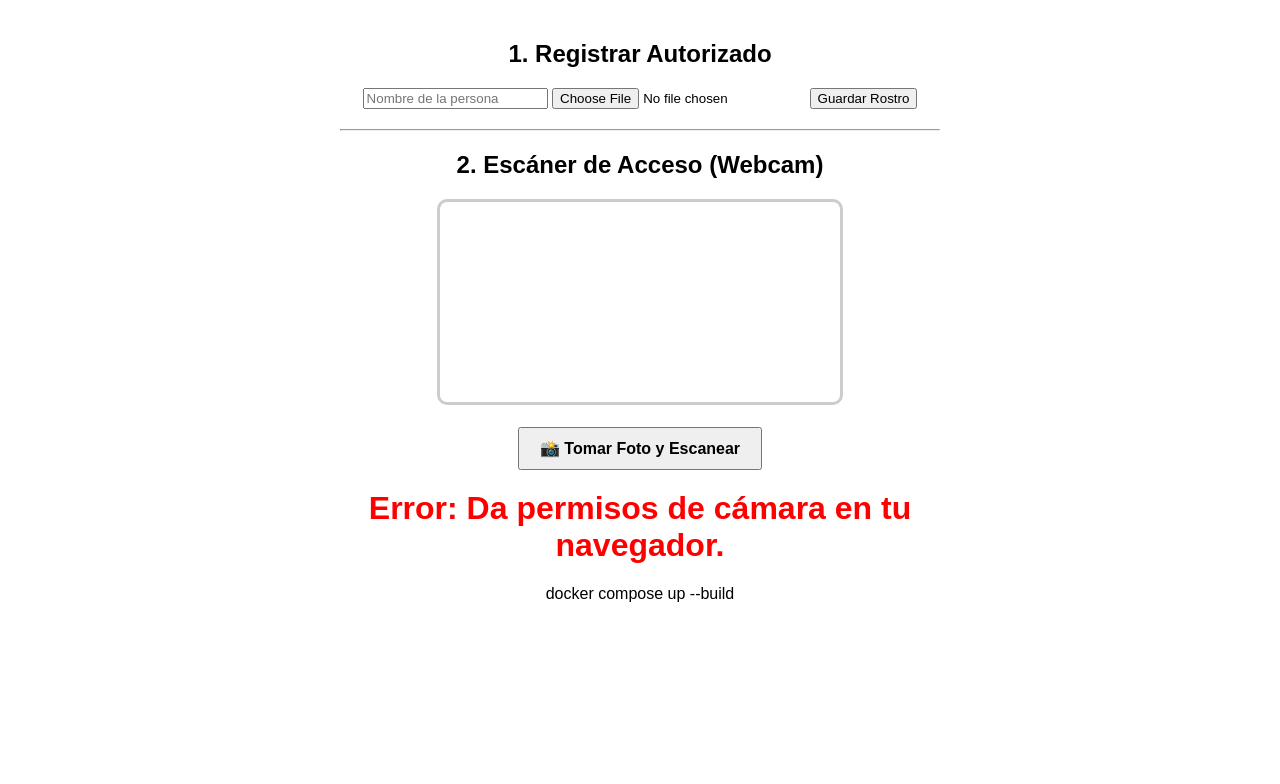
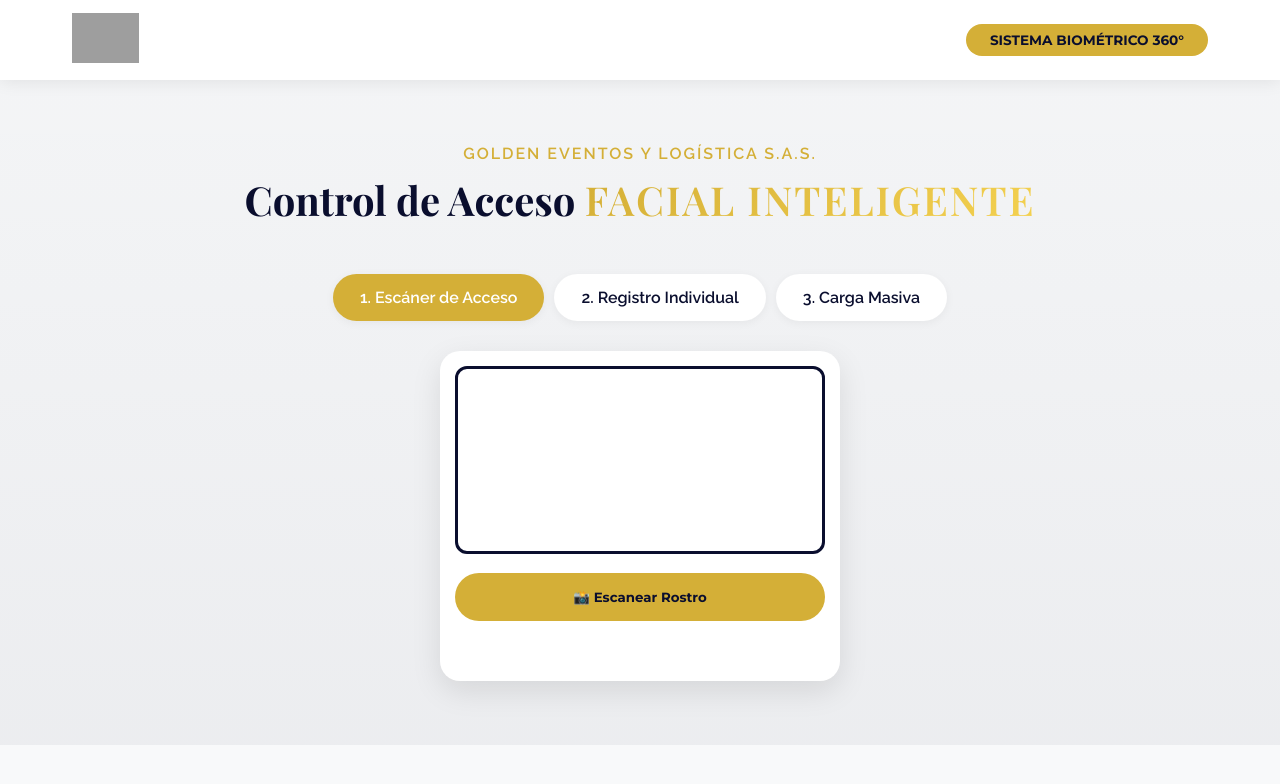
Before and after one commit to Juando26030/Facial-Recognition-GOLDEN, a Flask app: page / in a window 1280 px wide. Shown: the top 784 px of the page. Run offline with Flask 3, Linux system fonts and the light colour scheme; grey boxes are pictures that could not be loaded.

Commit message:
feat(arquitectura): migración a SaaS multi-tenant y UI corporativa
Desacoplamiento de estructura en HTML, CSS (style.css) y JS (app.js). Implementación de aislamiento biométrico dinámico por tenant. Integración de interfaz gráfica de Golden Logísticas con soporte robusto para carga masiva sincronizada (ZIP+CSV) y normalización EXIF.

```diff
--- a/app.py
+++ b/app.py
@@ -1,14 +1,19 @@
 import os
+import json
+import zipfile
+import csv
 import face_recognition
 from flask import Flask, request, jsonify, render_template
 from PIL import Image, ImageOps
 import numpy as np
 
 app = Flask(__name__)
-KNOWN_FACES_DIR = 'known_people'
+
+# ARQUITECTURA MULTI-TENANT: Preparamos el sistema para aislar clientes
+CURRENT_TENANT = 'golden_hq'
+KNOWN_FACES_DIR = os.path.join('data', CURRENT_TENANT, 'known_people')
 os.makedirs(KNOWN_FACES_DIR, exist_ok=True)
 
-# Filtro de ingeniería para eliminar la rotación EXIF de los celulares
 def procesar_imagen_segura(file_stream):
     img = Image.open(file_stream)
     img = ImageOps.exif_transpose(img)
@@ -22,48 +27,93 @@ def index():
 @app.route('/register', methods=['POST'])
 def register():
     file = request.files.get('file')
-    name = request.form.get('name')
-    if not file or not name: return jsonify({'error': 'Faltan datos'}), 400
+    data = request.form.to_dict()
+    identificador = data.get('id', data.get('nombre', 'desconocido')).strip()
 
-    # Guardamos la imagen ya enderezada en la base de datos
+    if not file: return jsonify({'error': 'Falta la foto'}), 400
+
     img_array = procesar_imagen_segura(file)
-    Image.fromarray(img_array).save(os.path.join(KNOWN_FACES_DIR, f"{name}.jpg"))
+    Image.fromarray(img_array).save(os.path.join(KNOWN_FACES_DIR, f"{identificador}.jpg"))
 
-    return jsonify({'message': f'Rostro de {name} guardado con rotación corregida.'})
+    with open(os.path.join(KNOWN_FACES_DIR, f"{identificador}.json"), 'w', encoding='utf-8') as f:
+        json.dump(data, f, ensure_ascii=False, indent=4)
+
+    return jsonify({'message': f'Perfil guardado exitosamente en el tenant {CURRENT_TENANT}.'})
+
+@app.route('/bulk_register', methods=['POST'])
+def bulk_register():
+    try:
+        zip_file = request.files.get('zip_file')
+        csv_file = request.files.get('csv_file')
+
+        if not zip_file or not csv_file:
+            return jsonify({'error': 'Faltan archivos'}), 400
+
+        zip_path = os.path.join(KNOWN_FACES_DIR, 'temp.zip')
+        zip_file.save(zip_path)
+        with zipfile.ZipFile(zip_path, 'r') as zip_ref:
+            for filename in zip_ref.namelist():
+                if filename.startswith('__MACOSX') or filename.startswith('.') or filename.endswith('/'): continue
+                basename = os.path.basename(filename)
+                if not basename: continue
+                with zip_ref.open(filename) as source:
+                    try:
+                        img_array = procesar_imagen_segura(source)
+                        Image.fromarray(img_array).save(os.path.join(KNOWN_FACES_DIR, basename))
+                    except: pass
+        if os.path.exists(zip_path): os.remove(zip_path)
+
+        csv_path = os.path.join(KNOWN_FACES_DIR, 'temp.csv')
+        csv_file.save(csv_path)
+
+        with open(csv_path, mode='r', encoding='utf-8-sig') as f:
+            lines = f.read().splitlines()
+
+        headers = [h.strip().lower() for h in lines[0].split(',') if h.strip()]
+        count = 0
+        for line in lines[1:]:
+            if not line.strip(): continue
+            values = [v.strip() for v in line.split(',')]
+            row_data = {headers[i]: values[i] for i in range(len(headers)) if i < len(values)}
+            identificador = row_data.get('id', '')
+            if identificador:
+                count += 1
+                with open(os.path.join(KNOWN_FACES_DIR, f"{identificador}.json"), 'w', encoding='utf-8') as jf:
+                    json.dump(row_data, jf, ensure_ascii=False, indent=4)
+
+        if os.path.exists(csv_path): os.remove(csv_path)
+        return jsonify({'message': f'Sincronización masiva exitosa: {count} perfiles en {CURRENT_TENANT}.'})
+
+    except Exception as e:
+        return jsonify({'error': str(e)}), 500
 
 @app.route('/recognize', methods=['POST'])
 def recognize():
     file = request.files.get('file')
-    if not file: return jsonify({'result': 'NO (Sube una foto)'}), 400
+    if not file: return jsonify({'result': 'NO', 'details': 'Sube foto'}), 400
 
     unknown_image = procesar_imagen_segura(file)
-    try:
-        unknown_encoding = face_recognition.face_encodings(unknown_image)[0]
-        print("📸 Rostro detectado por la webcam. Calculando biometría...", flush=True)
-    except IndexError:
-        print("❌ ERROR: La librería no encontró ningún rostro en la webcam.", flush=True)
-        return jsonify({'result': 'NO (No hay rostro en la foto)'})
+    try: unknown_encoding = face_recognition.face_encodings(unknown_image)[0]
+    except: return jsonify({'result': 'NO', 'details': 'Rostro no detectado en cámara'})
 
     for known_file in os.listdir(KNOWN_FACES_DIR):
-        known_path = os.path.join(KNOWN_FACES_DIR, known_file)
-        known_image = face_recognition.load_image_file(known_path)
+        if not known_file.endswith('.jpg'): continue
 
+        known_image = face_recognition.load_image_file(os.path.join(KNOWN_FACES_DIR, known_file))
         known_encodings = face_recognition.face_encodings(known_image, num_jitters=10)
-        if not known_encodings:
-            print(f"⚠️ ERROR LECTURA: No se detectó rostro en la bd para {known_file}", flush=True)
-            continue
+        if not known_encodings: continue
 
-        face_distances = face_recognition.face_distance([known_encodings[0]], unknown_encoding)
-        distancia = face_distances[0]
-        print(f"📊 Distancia matemática con Jittering vs {known_file}: {distancia}", flush=True)
+        distancia = face_recognition.face_distance([known_encodings[0]], unknown_encoding)[0]
+        if distancia < 0.68:
+            identificador = known_file.replace('.jpg', '')
+            user_data = {"id": identificador, "nombre": "Autorizado", "cargo": "N/A", "empresa": "Golden Logísticas"}
+            json_path = os.path.join(KNOWN_FACES_DIR, f"{identificador}.json")
+            if os.path.exists(json_path):
+                with open(json_path, 'r', encoding='utf-8') as f:
+                    user_data = json.load(f)
+            return jsonify({'result': 'SÍ', 'data': user_data})
 
-        if distancia < 0.68:
-            nombre_limpio = known_file.split('_')[0].split('.')[0]
-            print(f"✅ ¡MATCH ROBUSTO! Es {nombre_limpio}", flush=True)
-            return jsonify({'result': f'SÍ (Es {nombre_limpio})'})
-
-    print("⚠️ Rostro analizado, pero superó el umbral de tolerancia.", flush=True)
-    return jsonify({'result': 'NO (Desconocido)'})
+    return jsonify({'result': 'NO', 'details': 'Acceso Denegado - Perfil Desconocido'})
 
 if __name__ == '__main__':
     app.run(host='0.0.0.0', port=5000)
--- /dev/null
+++ b/static/css/style.css
@@ -0,0 +1,62 @@
+@import url('https://fonts.googleapis.com/css2?family=Playfair+Display:wght@600;700;800&family=Montserrat:wght@400;600;700&family=Raleway:wght@400;500;600&display=swap');
+
+:root {
+  --golden-primary: #D4AF37;
+  --golden-dark: #0a0e2e;
+  --golden-white: #fff;
+  --font-heading-primary: 'Playfair Display', serif;
+  --font-heading-secondary: 'Montserrat', sans-serif;
+  --font-body: 'Raleway', sans-serif;
+}
+
+* { box-sizing: border-box; margin: 0; padding: 0; }
+body { font-family: var(--font-body); color: #333; background: #f8f9fa; }
+
+.golden-header { background: rgba(255,255,255,0.98); position: fixed; width: 100%; z-index: 1000; box-shadow: 0 2px 16px rgba(0,0,0,0.08); top: 0; left: 0; }
+.golden-header-container { max-width: 1200px; margin: auto; padding: 0 2rem; display: flex; justify-content: space-between; align-items: center; height: 80px; }
+.golden-logo img { height: 50px; }
+.golden-anniversary-badge { background: var(--golden-primary); color: var(--golden-dark); padding: 0.5rem 1.5rem; border-radius: 20px; font-weight: 700; font-size: 0.85rem; font-family: var(--font-heading-secondary); }
+.golden-content-spacer { height: 80px; }
+
+.golden-section { padding: 4rem 0; }
+.golden-container { max-width: 1200px; margin: 0 auto; padding: 0 2rem; }
+.golden-section-title { text-align: center; margin-bottom: 3rem; }
+.golden-section-title span { color: var(--golden-primary); font-weight: 600; text-transform: uppercase; letter-spacing: 2px; }
+.golden-section-title h2 { font-family: var(--font-heading-primary); font-size: 2.5rem; color: var(--golden-dark); margin-top: 10px; }
+.gradient-text { background: linear-gradient(135deg, var(--golden-primary), #f4d150); -webkit-background-clip: text; -webkit-text-fill-color: transparent; }
+
+.tabs { display: flex; justify-content: center; flex-wrap: wrap; gap: 10px; margin-bottom: 30px; }
+.tab { padding: 12px 25px; cursor: pointer; font-weight: bold; background: white; border-radius: 30px; box-shadow: 0 2px 10px rgba(0,0,0,0.05); border: 2px solid transparent; transition: 0.3s; color: var(--golden-dark); }
+.tab.active, .tab:hover { background: var(--golden-primary); color: white; }
+
+.app-container { max-width: 900px; margin: auto; }
+.section { display: none; animation: fadeIn 0.4s ease; }
+.section.active { display: block; }
+@keyframes fadeIn { from { opacity: 0; transform: translateY(10px); } to { opacity: 1; transform: translateY(0); } }
+
+.golden-badge-builder { background: white; padding: 2.5rem; border-radius: 20px; box-shadow: 0 10px 40px rgba(0,0,0,0.08); border: 1px solid rgba(212, 175, 55, 0.2); }
+.badge-form-title { font-family: var(--font-heading-secondary); font-size: 1.3rem; font-weight: 700; color: var(--golden-dark); margin-bottom: 1.5rem; text-align: center; }
+.badge-input-row { display: flex; gap: 1rem; flex-wrap: wrap; }
+.badge-input-group { margin-bottom: 1.2rem; flex: 1; min-width: 250px; }
+.badge-input-group label { display: block; font-size: 0.85rem; font-weight: 600; color: #666; margin-bottom: 0.5rem; }
+.badge-input-group input { width: 100%; padding: 0.8rem; border: 1px solid #ddd; border-radius: 8px; font-family: var(--font-body); }
+.badge-input-group input:focus { outline: none; border-color: var(--golden-primary); }
+
+.golden-btn { border: none; padding: 1rem 2rem; border-radius: 30px; font-weight: 700; cursor: pointer; transition: 0.3s; font-family: var(--font-heading-secondary); display: block; }
+.golden-btn-primary { background: var(--golden-primary); color: var(--golden-dark); width: 100%; }
+.golden-btn-primary:hover { transform: translateY(-2px); box-shadow: 0 4px 15px rgba(212, 175, 55, 0.3); background: #b5952f; }
+.golden-btn-primary:disabled { background: #ccc; cursor: not-allowed; box-shadow: none; transform: none; }
+
+.camera-wrapper { flex: 1; min-width: 300px; max-width: 400px; background: white; padding: 15px; border-radius: 20px; box-shadow: 0 10px 30px rgba(0,0,0,0.1); }
+#video { width: 100%; border-radius: 12px; border: 3px solid var(--golden-dark); margin-bottom: 15px; }
+.full-width { width: 100%; }
+
+.badge-preview-area { flex: 1; min-width: 300px; display: flex; flex-direction: column; align-items: center; }
+.badge-clip { width: 60px; height: 15px; border: 3px solid #ccc; border-radius: 10px; margin-bottom: -8px; z-index: 2; background: transparent; }
+.badge-card { width: 280px; background: white; border-radius: 12px; box-shadow: 0 15px 35px rgba(0,0,0,0.15); display: flex; flex-direction: column; overflow: hidden; border: 1px solid #eee; }
+.badge-header { height: 100px; display: flex; align-items: center; justify-content: center; border-bottom: 2px solid #f8f9fa; padding: 1rem; }
+.badge-header img { max-height: 100%; max-width: 100%; object-fit: contain; }
+.badge-body { padding: 1.5rem; text-align: center; }
+.badge-body h4 { font-size: 1.4rem; color: var(--golden-dark); margin-bottom: 5px; }
+.badge-body p { color: #666; font-size: 0.95rem; font-weight: 600; text-transform: uppercase; }
+.badge-bottom-bar { height: 40px; display: flex; align-items: center; justify-content: center; font-weight: 800; font-size: 0.85rem; letter-spacing: 2px; }
--- /dev/null
+++ b/static/js/app.js
@@ -0,0 +1,104 @@
+document.addEventListener("DOMContentLoaded", () => {
+
+    // 1. Lógica de Pestañas (Tabs)
+    const tabs = document.querySelectorAll('.tab');
+    const sections = document.querySelectorAll('.section');
+
+    tabs.forEach(tab => {
+        tab.addEventListener('click', () => {
+            tabs.forEach(t => t.classList.remove('active'));
+            sections.forEach(s => s.classList.remove('active'));
+
+            tab.classList.add('active');
+            document.getElementById(tab.dataset.tab).classList.add('active');
+        });
+    });
+
+    // 2. Inicializar Cámara
+    const video = document.getElementById('video');
+    const canvas = document.getElementById('canvas');
+    if(video) {
+        navigator.mediaDevices.getUserMedia({ video: true })
+            .then(stream => { video.srcObject = stream; })
+            .catch(err => console.error("Sin acceso a cámara", err));
+    }
+
+    // 3. Biometría en Vivo
+    const escanearBtn = document.getElementById('escanearBtn');
+    const profileCard = document.getElementById('profileCard');
+    const resTexto = document.getElementById('resultadoTexto');
+
+    if(escanearBtn) {
+        escanearBtn.addEventListener('click', () => {
+            resTexto.innerText = "Analizando geometría facial...";
+            resTexto.style.color = "#D4AF37";
+            profileCard.style.display = 'none';
+
+            canvas.width = video.videoWidth;
+            canvas.height = video.videoHeight;
+            canvas.getContext('2d').drawImage(video, 0, 0, canvas.width, canvas.height);
+
+            canvas.toBlob(async (blob) => {
+                const formData = new FormData();
+                formData.append('file', blob, 'webcam.jpg');
+
+                try {
+                    const res = await fetch('/recognize', { method: 'POST', body: formData });
+                    const data = await res.json();
+
+                    if(data.result === 'SÍ') {
+                        resTexto.innerText = "✅ IDENTIDAD VALIDADA";
+                        resTexto.style.color = "#28a745";
+
+                        document.getElementById('p_nombre').innerText = data.data.nombre || "N/A";
+                        document.getElementById('p_empresa').innerText = data.data.empresa || "Golden Logísticas";
+                        document.getElementById('p_id').innerText = data.data.id || "N/A";
+                        document.getElementById('p_cargo').innerText = data.data.cargo || "N/A";
+
+                        profileCard.style.display = 'flex';
+                    } else {
+                        resTexto.innerText = "❌ " + data.details;
+                        resTexto.style.color = "#dc3545";
+                    }
+                } catch (e) {
+                    resTexto.innerText = "❌ Error de conexión al servidor SaaS";
+                    resTexto.style.color = "#dc3545";
+                }
+            }, 'image/jpeg');
+        });
+    }
+
+    // 4. Formulario de Registro Individual
+    const regForm = document.getElementById('regForm');
+    if(regForm) {
+        regForm.onsubmit = async (e) => {
+            e.preventDefault();
+            const btn = e.target.querySelector('button');
+            btn.innerText = "Guardando..."; btn.disabled = true;
+            try {
+                const res = await fetch('/register', { method: 'POST', body: new FormData(e.target) });
+                const data = await res.json();
+                alert(data.message || data.error);
+                e.target.reset();
+            } catch(err) { alert("Error de red"); }
+            btn.innerText = "Guardar Perfil Biométrico"; btn.disabled = false;
+        };
+    }
+
+    // 5. Formulario de Carga Masiva
+    const bulkForm = document.getElementById('bulkForm');
+    if(bulkForm) {
+        bulkForm.onsubmit = async (e) => {
+            e.preventDefault();
+            const btn = e.target.querySelector('button');
+            btn.innerText = "Sincronizando Tenant..."; btn.disabled = true;
+            try {
+                const res = await fetch('/bulk_register', { method: 'POST', body: new FormData(e.target) });
+                const data = await res.json();
+                alert(data.message || data.error);
+                e.target.reset();
+            } catch(err) { alert("Error de red"); }
+            btn.innerText = "Sincronizar Lote Masivo"; btn.disabled = false;
+        };
+    }
+});
--- a/templates/index.html
+++ b/templates/index.html
@@ -1,68 +1,125 @@
 <!DOCTYPE html>
-<html>
-<body style="font-family: sans-serif; max-width: 600px; margin: auto; padding: 20px; text-align: center;">
+<html lang="es">
+<head>
+    <meta charset="UTF-8">
+    <meta name="viewport" content="width=device-width, initial-scale=1.0">
+    <title>Biometría | Golden Logísticas</title>
+    <link rel="stylesheet" href="{{ url_for('static', filename='css/style.css') }}">
+</head>
+<body>
 
-    <h2>1. Registrar Autorizado</h2>
-    <form action="/register" method="POST" enctype="multipart/form-data" style="margin-bottom: 20px;">
-        <input type="text" name="name" placeholder="Nombre de la persona" required>
-        <!-- Para registro, mantenemos la subida de archivo normal -->
-        <input type="file" name="file" accept="image/*" required>
-        <button type="submit">Guardar Rostro</button>
-    </form>
+<header class="golden-header">
+  <div class="golden-header-container">
+    <a href="#" class="golden-logo">
+      <img src="https://www.goldenlogisticas.com/wp-content/uploads/2025/07/logo-golden-con-letras-1.png" alt="Golden Logísticas Logo">
+    </a>
+    <nav class="golden-nav">
+      <div class="golden-anniversary-badge">
+        SISTEMA BIOMÉTRICO 360°
+      </div>
+    </nav>
+  </div>
+</header>
+<div class="golden-content-spacer"></div>
 
-    <hr>
+<main class="golden-main">
+  <section class="golden-section" style="background: linear-gradient(180deg, rgba(10, 14, 46, 0.02) 0%, rgba(10, 14, 46, 0.05) 100%);">
+    <div class="golden-container">
+      <div class="golden-section-title">
+        <span>GOLDEN EVENTOS Y LOGÍSTICA S.A.S.</span>
+        <h2>Control de Acceso <span class="gradient-text">Facial Inteligente</span></h2>
+      </div>
 
-    <h2>2. Escáner de Acceso (Webcam)</h2>
-    <!-- Visor de la cámara -->
-    <video id="video" width="100%" style="max-width: 400px; border: 3px solid #ccc; border-radius: 10px;" autoplay></video>
-    <br><br>
-    <button id="escanearBtn" style="padding: 10px 20px; font-size: 16px; font-weight: bold; cursor: pointer;">
-        📸 Tomar Foto y Escanear
-    </button>
+      <div class="tabs">
+        <div class="tab active" data-tab="scanner">1. Escáner de Acceso</div>
+        <div class="tab" data-tab="manual">2. Registro Individual</div>
+        <div class="tab" data-tab="masivo">3. Carga Masiva</div>
+      </div>
 
-    <canvas id="canvas" style="display:none;"></canvas>
-    <h1 id="resultado" style="color: blue; margin-top: 20px;"></h1>
+      <div class="app-container">
+        <!-- PESTAÑA 1: ESCÁNER -->
+        <div id="scanner" class="section active">
+            <div style="display: flex; gap: 2rem; flex-wrap: wrap; justify-content: center;">
+                <div class="camera-wrapper">
+                    <video id="video" autoplay playsinline></video>
+                    <canvas id="canvas" style="display:none;"></canvas>
+                    <button id="escanearBtn" class="golden-btn golden-btn-primary full-width">📸 Escanear Rostro</button>
+                    <h3 id="resultadoTexto" style="text-align:center; margin-top: 15px; height: 30px;"></h3>
+                </div>
 
-    <script>
-        const video = document.getElementById('video');
-        const canvas = document.getElementById('canvas');
-        const escanearBtn = document.getElementById('escanearBtn');
-        const resultado = document.getElementById('resultado');
+                <div class="badge-preview-area" id="profileCard" style="display: none;">
+                    <div class="badge-clip"></div>
+                    <div class="badge-card">
+                      <div class="badge-header">
+                        <img src="https://www.goldenlogisticas.com/wp-content/uploads/2025/07/logo-golden-con-letras-1.png" alt="Logo">
+                      </div>
+                      <div class="badge-body">
+                        <h4 id="p_nombre">Nombre</h4>
+                        <p id="p_empresa">Empresa</p>
+                        <div style="margin-top:15px; font-size: 0.85rem; color: #666;">
+                            <strong>ID:</strong> <span id="p_id"></span><br>
+                            <strong>Cargo:</strong> <span id="p_cargo"></span>
+                        </div>
+                      </div>
+                      <div class="badge-bottom-bar" style="background: linear-gradient(135deg, #28a745, #1e7e34); color: white;">ACCESO AUTORIZADO</div>
+                    </div>
+                </div>
+            </div>
+        </div>
 
-        // 1. Encender la cámara del PC
-        navigator.mediaDevices.getUserMedia({ video: true })
-            .then(stream => { video.srcObject = stream; })
-            .catch(err => {
-                resultado.innerText = "Error: Da permisos de cámara en tu navegador.";
-                resultado.style.color = "red";
-            });
+        <!-- PESTAÑA 2: REGISTRO -->
+        <div id="manual" class="section">
+            <form id="regForm" class="golden-badge-builder">
+                <div class="badge-form-title">Registro de Nuevo Personal</div>
+                <div class="badge-input-row">
+                    <div class="badge-input-group">
+                        <label>Nombre Completo</label>
+                        <input type="text" name="nombre" required>
+                    </div>
+                    <div class="badge-input-group">
+                        <label>Número de ID (Cédula)</label>
+                        <input type="text" name="id" required>
+                    </div>
+                </div>
+                <div class="badge-input-row">
+                    <div class="badge-input-group">
+                        <label>Cargo</label>
+                        <input type="text" name="cargo">
+                    </div>
+                    <div class="badge-input-group">
+                        <label>Empresa</label>
+                        <input type="text" name="empresa">
+                    </div>
+                </div>
+                <div class="badge-input-group">
+                    <label>Fotografía Oficial</label>
+                    <input type="file" name="file" accept="image/*" required>
+                </div>
+                <button type="submit" class="golden-btn golden-btn-primary">Guardar Perfil Biométrico</button>
+            </form>
+        </div>
 
-        // 2. Capturar y enviar al presionar el botón
-        escanearBtn.addEventListener('click', () => {
-            resultado.innerText = "Procesando biometría...";
-            resultado.style.color = "orange";
+        <!-- PESTAÑA 3: CARGA MASIVA -->
+        <div id="masivo" class="section">
+            <form id="bulkForm" class="golden-badge-builder">
+                <div class="badge-form-title">Sincronización Masiva (Tenant)</div>
+                <p style="text-align: center; color: #666; margin-bottom: 20px;">1. Sube el archivo .csv tabulado<br>2. Sube el archivo .zip con las fotos renombradas por ID</p>
+                <div class="badge-input-group">
+                    <label>Base de Datos (.csv)</label>
+                    <input type="file" name="csv_file" accept=".csv" required>
+                </div>
+                <div class="badge-input-group">
+                    <label>Lote de Fotografías (.zip)</label>
+                    <input type="file" name="zip_file" accept=".zip" required>
+                </div>
+                <button type="submit" class="golden-btn golden-btn-primary">Sincronizar Lote Masivo</button>
+            </form>
+        </div>
+      </div>
+    </div>
+  </section>
+</main>
 
-            // Tomar la foto en el canvas invisible
-            canvas.width = video.videoWidth;
-            canvas.height = video.videoHeight;
-            canvas.getContext('2d').drawImage(video, 0, 0, canvas.width, canvas.height);
-
-            // Convertir la foto a un archivo y enviarlo al backend de Python
-            canvas.toBlob(async (blob) => {
-                const formData = new FormData();
-                formData.append('file', blob, 'foto_webcam.jpg');
-
-                try {
-                    const res = await fetch('/recognize', { method: 'POST', body: formData });
-                    const data = await res.json();
-
-                    resultado.innerText = data.result;
-                    resultado.style.color = data.result.includes('SÍ') ? "green" : "red";
-                } catch (error) {
-                    resultado.innerText = "Error de conexión";
-                }
-            }, 'image/jpeg');
-        });
-    </script>
+<script src="{{ url_for('static', filename='js/app.js') }}"></script>
 </body>
-</html>docker compose up --build
+</html>
```
Also changed, not shown: 1 other file.
